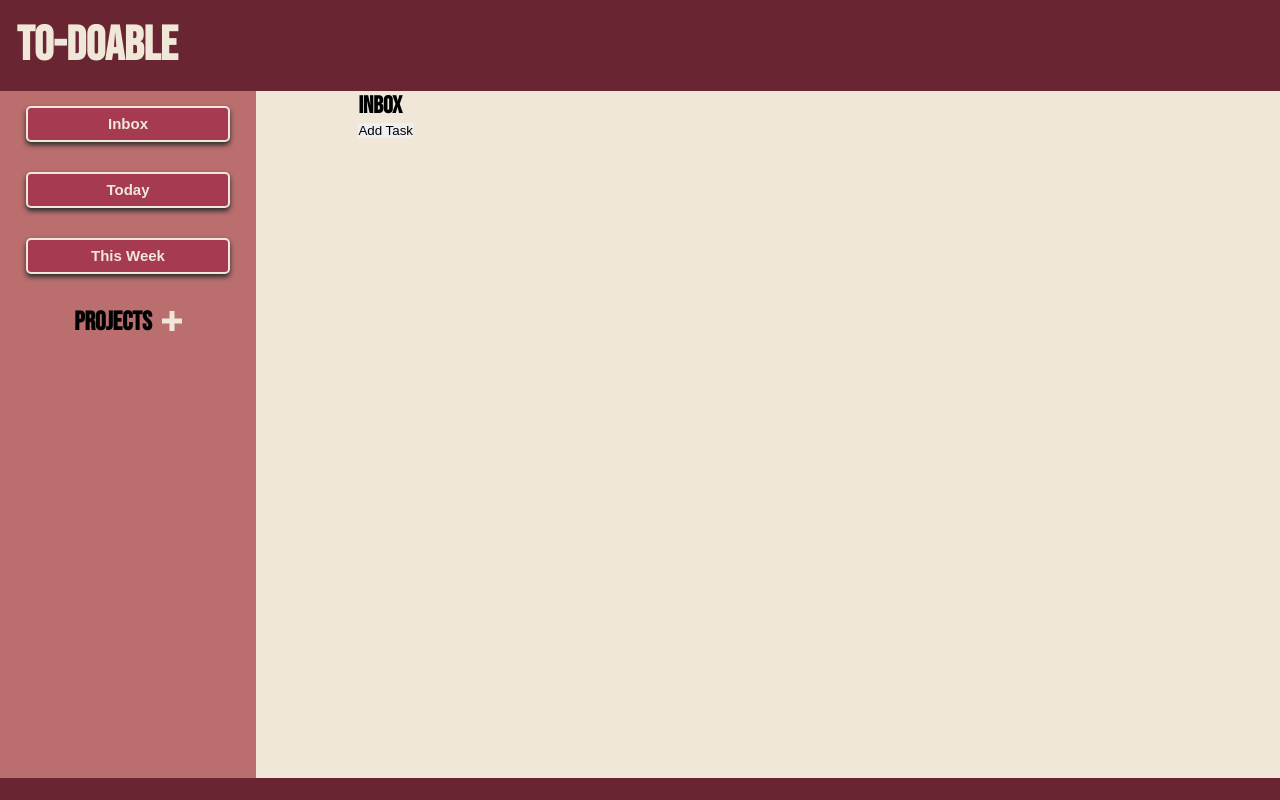
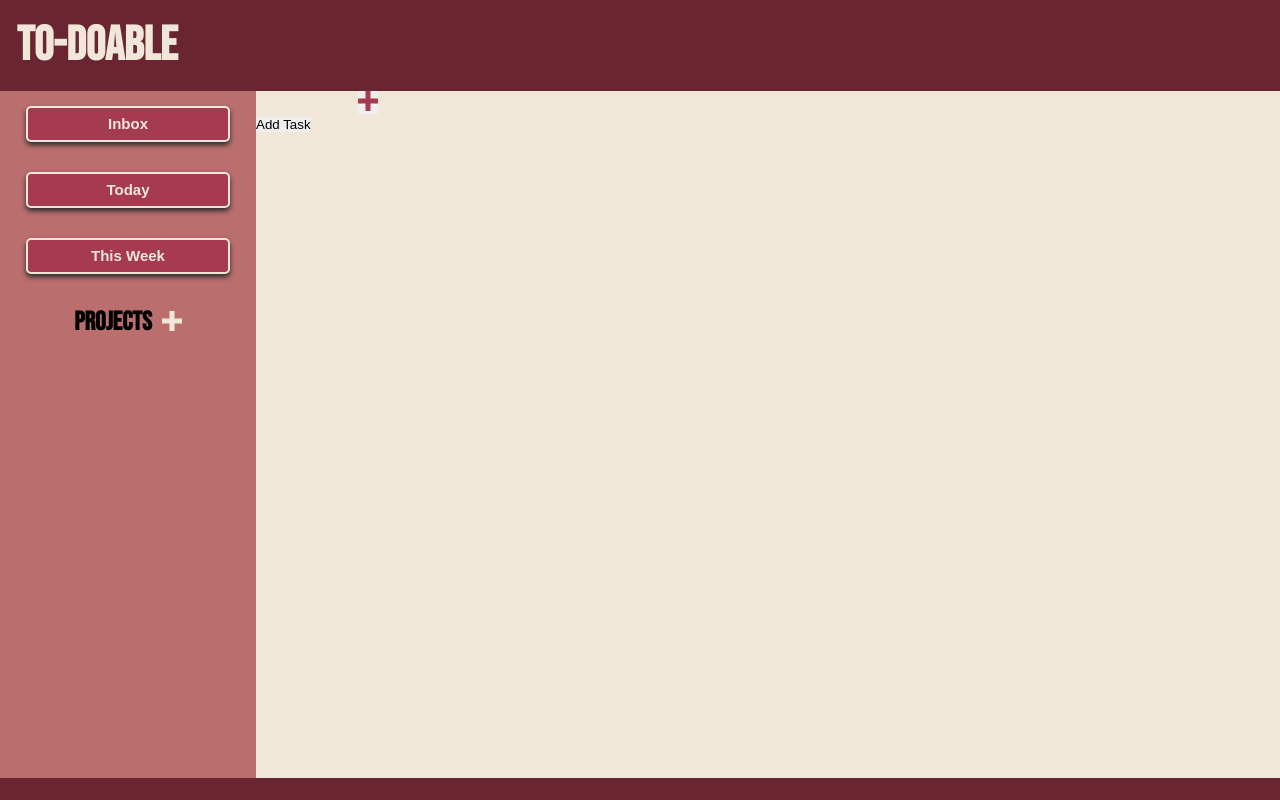
Before and after one commit to cr-booker/Todo-List, a website built with webpack: page dist/index.html in a window 1280 px wide. Built offline with nearby package versions, Linux system fonts and the light colour scheme.

Commit message:
Added task buttons to display section of page

```diff
--- a/dist/index.html
+++ b/dist/index.html
@@ -61,7 +61,7 @@
     </div>
     <div class="date-container"><time class="date"></time></div>
   </header>
-  <aside class="projects-container">
+  <div class="projects-container">
     <div class="default-projects-container flex-container">
       <button id="inbox" class="project default-project" type="button">Inbox</button>
       <button id="today" class="project default-project" type="button">Today</button>
@@ -78,13 +78,24 @@
       <div class="user-projects-container">
       </div>
     </div>
-  </aside>
+  </div>
   <main>
     <div class="container project-display">
-      <h2 id="active-project-name">Inbox</h2>
-      <button class="new-task-btn" type="button">Add Task</button>
+      <div class="flex-container active-project-name-container">
+        <h2 id="active-project-name"></h2>
+        <button class="new-task-btn" type="button">
+          <svg xmlns="http://www.w3.org/2000/svg" fill="#A63A50" width="20" height="20" viewBox="0 0 24 24">
+            <path d="M24 9h-9v-9h-6v9h-9v6h9v9h6v-9h9z"/>
+          </svg>
+        </button>
+      </div>
       <ul class="task-list">
       </ul>
+    </div>
+    <div class="empty-task-container">
+      <button>Add Task</button>
+    </div>
+
   </main>
   <footer>
   </footer>
```
